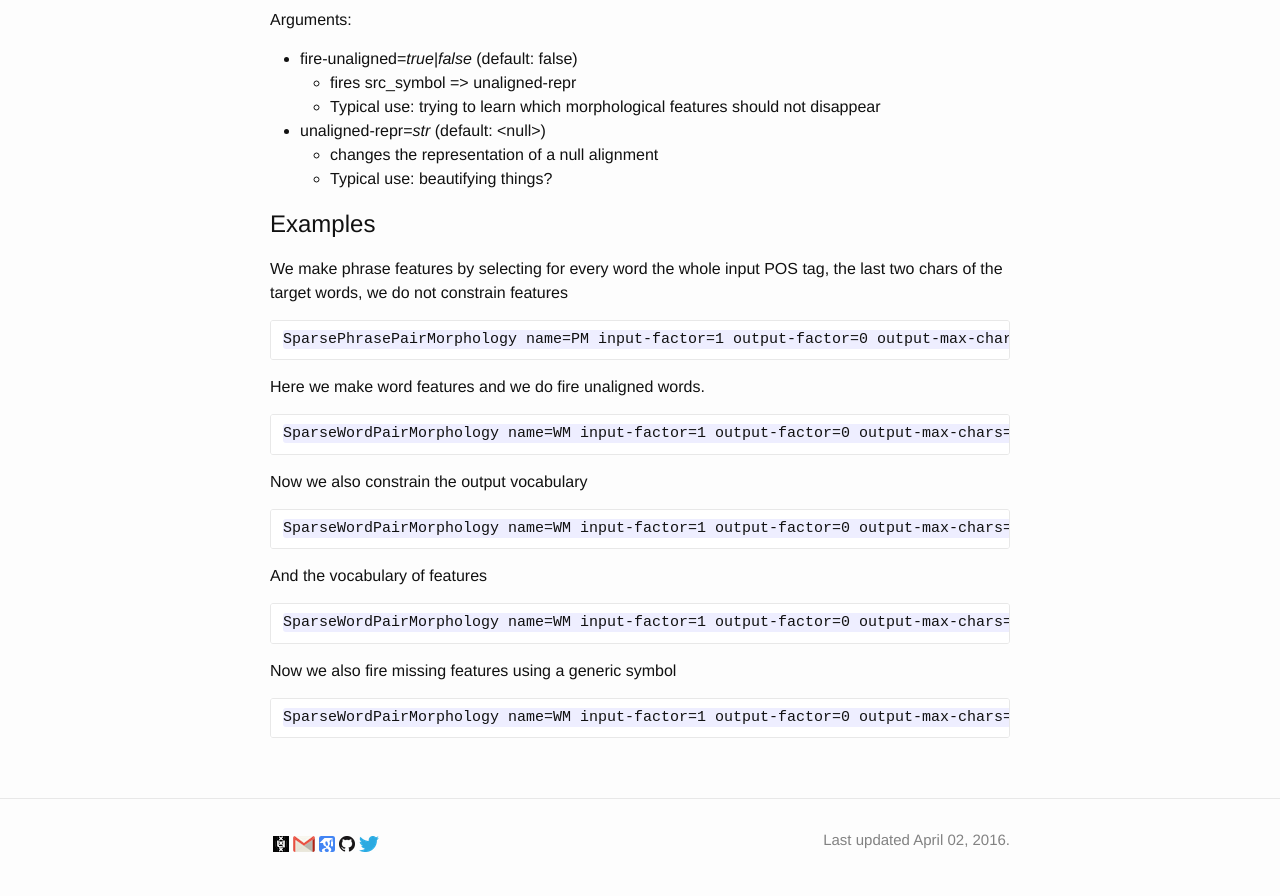
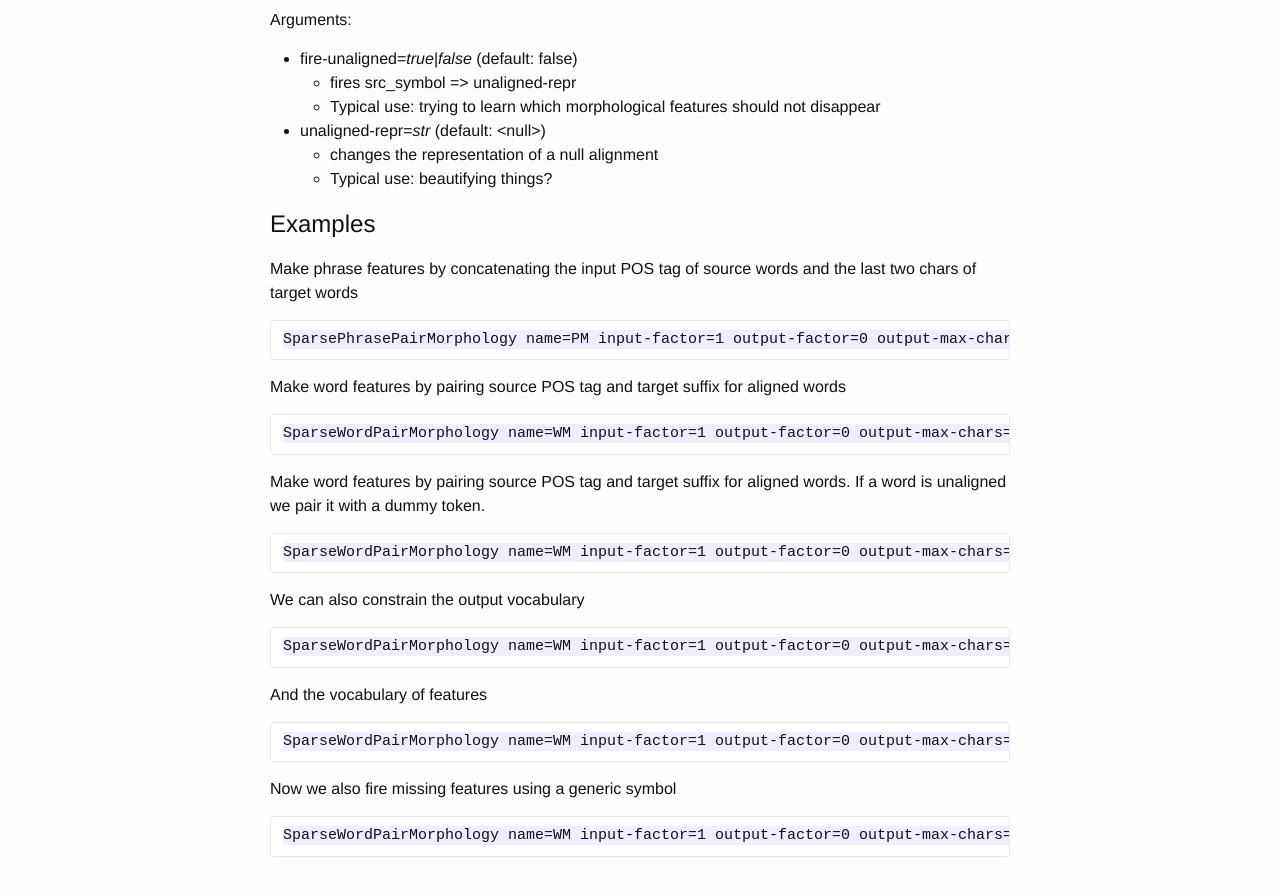
Before and after one commit to wilkeraziz/oldsite, a Jekyll site: the page built from _posts/2016-04-02-MorhopologyInMoses.markdown, in a window 1280 px wide and 900 px high, scrolled down 2306 px. Shown: the top 896 px of the window. Built offline with Jekyll 4.4.1, drawn with Linux system fonts in a browser that asks for light colours.

Commit message:
better docs

```diff
--- a/_posts/2016-04-02-MorhopologyInMoses.markdown
+++ b/_posts/2016-04-02-MorhopologyInMoses.markdown
@@ -100,19 +100,25 @@ Arguments:
 
 # Examples
 
-We make phrase features by selecting for every word the whole input POS tag, the last two chars of the target words, we do not constrain features
+Make phrase features by concatenating the input POS tag of source words and the last two chars of target words
 
 
     SparsePhrasePairMorphology name=PM input-factor=1 output-factor=0 output-max-chars=-2
 
 
-Here we make word features and we do fire unaligned words.
+Make word features by pairing source POS tag and target suffix for aligned words
+
+
+    SparseWordPairMorphology name=WM input-factor=1 output-factor=0 output-max-chars=-2
+
+
+Make word features by pairing source POS tag and target suffix for aligned words. If a word is unaligned we pair it with a dummy token.
 
 
     SparseWordPairMorphology name=WM input-factor=1 output-factor=0 output-max-chars=-2 fire-unaligned=true
 
 
-Now we also constrain the output vocabulary
+We can also constrain the output vocabulary
 
 
     SparseWordPairMorphology name=WM input-factor=1 output-factor=0 output-max-chars=-2 fire-unaligned=true output-vocab=SparseMorphology.ovocab
```
